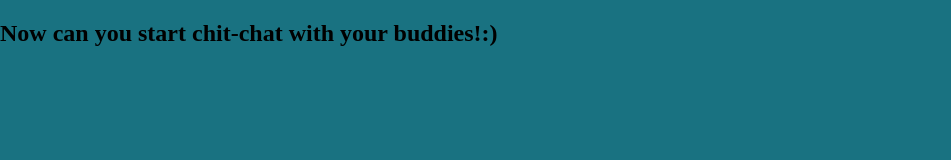
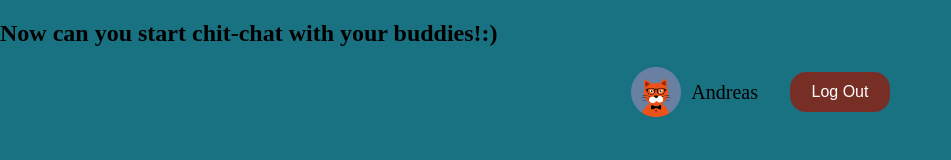
Before and after one commit to alesja1986/chit-chat, a website: page app/chat.html in a window 1280 px wide. Shown: the whole page, without its empty margins (0-951 px from the left). Drawn offline with nearby package versions, Linux system fonts and the light colour scheme; files that its build step writes are made by us from their sources.

Commit message:
initial commit

```diff
--- a/app/chat.html
+++ b/app/chat.html
@@ -13,6 +13,12 @@
     <meta name="keywords" content="">
     <meta name="author" content="Andreas Lymalm, Alesja Rudaja">
 
+    <!-- Font awesome -->
+    <link href="https://maxcdn.bootstrapcdn.com/font-awesome/4.7.0/css/font-awesome.min.css"
+        rel="stylesheet"
+        integrity="sha384-wvfXpqpZZVQGK6TAh5PVlGOfQNHSoD2xbE+QkPxCAFlNEevoEH3Sl0sibVcOQVnN"
+        crossorigin="anonymous">
+
     <!-- Stylesheets -->
     <!--build:css css/styles.min.css-->
     <link rel="stylesheet" href="css/styles.css">
@@ -21,12 +27,18 @@
 
 <body>
 
-<h2>Now can you start chit-chat with your buddies!:)</h2>
+    <h2>Now can you start chit-chat with your buddies!:)</h2>
 
     <!--
         Log out/settings
     -->
-    <div id="user-bar"></div>
+    <div id="user-bar">
+        <div id="user-settings">
+            <img class="avatar" src="img/avatars/cat.png">
+            <span class="username">Andreas</span>
+        </div>
+        <button id="logout">Log Out</button>
+    </div>
     <div id="user-settings"></div>
 
     <!--
@@ -63,7 +75,7 @@
     <!-- JavaScript -->
     <!-- jQuery -->
     <script src="https://code.jquery.com/jquery-3.3.1.min.js" integrity="sha256-FgpCb/KJQlLNfOu91ta32o/NMZxltwRo8QtmkMRdAu8="
-            crossorigin="anonymous"></script>
+        crossorigin="anonymous"></script>
 
     <!--build:js js/main.min.js -->
     <script src="js/ui.js"></script>
--- a/app/scss/base/_base.scss
+++ b/app/scss/base/_base.scss
@@ -15,4 +15,9 @@ ul {
 
 body {
     background-color: map-get($color,  accent2 );
+
+    /* Center all child div's */
+    & > div {
+        margin: 0 auto;
+    }
 }
--- a/app/scss/modules/_modules_index.scss
+++ b/app/scss/modules/_modules_index.scss
@@ -1,2 +1,3 @@
 @import "register";
 @import "log_in";
+@import "user_bar";
--- /dev/null
+++ b/app/scss/modules/_user_bar.scss
@@ -0,0 +1,32 @@
+/* Top content on chat page */
+#user-bar {
+    width: 500px;
+    display: flex;
+    justify-content: flex-end;
+    align-items: center;
+
+    /* User settings = avatar + username */
+    #user-settings {
+        display: flex;
+        align-items: center;
+
+        /* Avatar picture */
+        .avatar {
+            width: 50px;
+            height: 50px;
+        }
+
+        /* Username */
+        .username {
+            margin-left: .5em;
+            font-size: 20px;
+        }
+    }
+
+    /* Log out button */
+    #logout {
+        @extend %button;
+        margin-left: 2em;
+        width: 100px;
+    }
+}
```
Also changed, not shown: app/img/avatars/License free.txt (added, +45 -0 lines), app/img/avatars/cat.png (added), app/img/avatars/cow.png (added), app/img/avatars/dog.png (added), app/img/avatars/fox.png (added), app/img/avatars/hen.png (added), app/img/avatars/monkey.png (added), app/img/avatars/panda.png (added), app/img/avatars/pig.png (added), app/img/avatars/reindeer.png (added).
